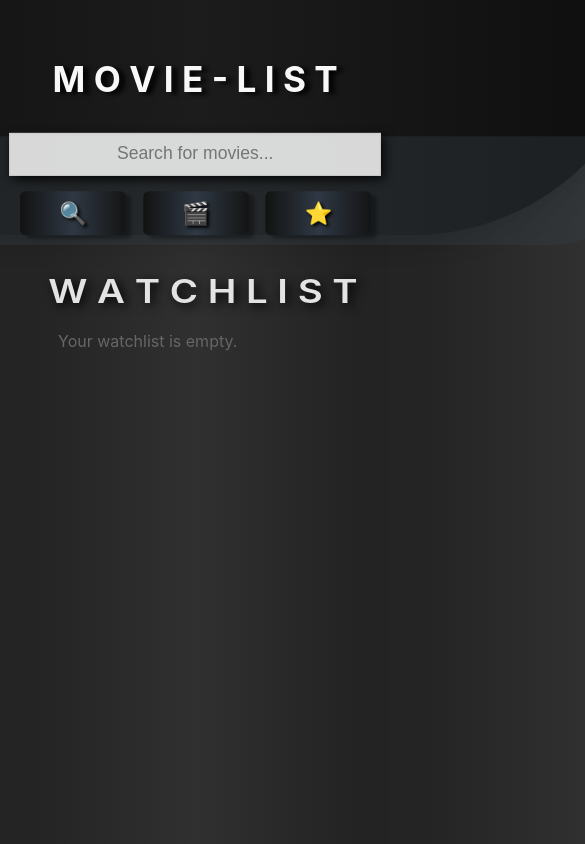
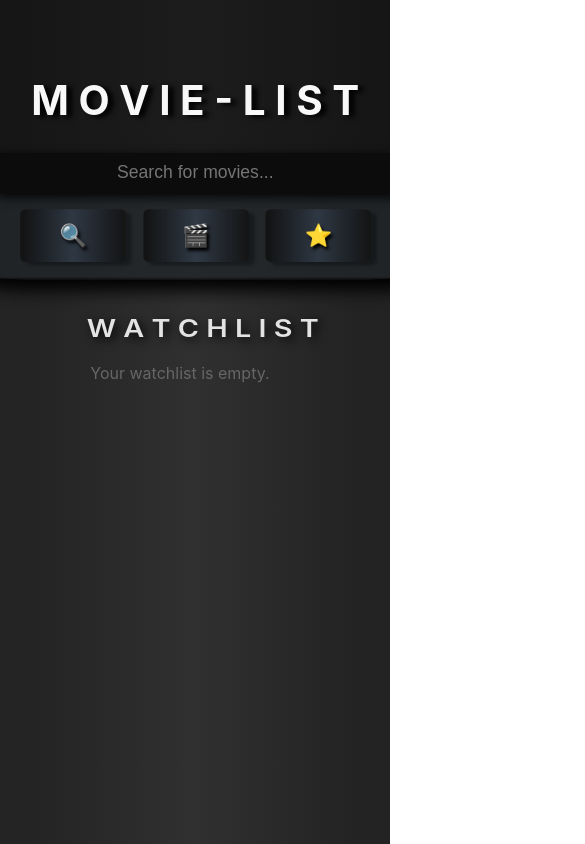
Before and after one commit to RobinJohansson1992/watch-list, a React (Vite) app: page / in a window 390 px wide. Shown: the top 844 px of the page, 585 px wide, since content can reach past the window. Built offline with nearby package versions, Linux system fonts and the light colour scheme.

Commit message:
added rating function and ratingslist

```diff
--- a/src/App.css
+++ b/src/App.css
@@ -390,7 +390,74 @@ body {
 .popup-content button:hover {
   background-color: #7d1919;
 }
+.rating-input {
+  width: 100%;
+  padding: 8px;
+  margin: 8px 0;
+  font-size: 1rem;
+  border-radius: 6px;
+  border: 1px solid #ccc;
+  text-align: center;
+}
+
+.rating-error {
+  color: red;
+  font-size: 0.85rem;
+}
+
+.rated-list {
+  list-style: none;
+  padding: 0;
+  max-width: 600px;
+  max-height: 250px;
+  margin: 0 auto;
+  overflow-y: auto;
+}
+
+.rated-item {
+  display: flex;
+  align-items: center;
+  gap: 16px;
+  width: 35vw;
+  height: 9vh;
+  padding: 12px;
+  border-bottom: 1px solid #333;
+}
+
+.rated-poster {
+  width: 50px;
+  height: 75px;
+  object-fit: cover;
+  border-radius: 4px;
+}
+
+.rated-title {
+  flex: 1;
+  font-size: 1rem;
+}
+
+.rated-score {
+  font-size: 1.2rem;
+  font-weight: bold;
+}
 @media (max-width: 768px) {
+  .rated-list {
+  list-style: none;
+  padding: 0;
+  width: 90vw;
+  max-height: 250px;
+  margin: 0 auto;
+  overflow-y: auto;
+}
+.rated-item {
+  display: flex;
+  align-items: center;
+  gap: 16px;
+  width: 80vw;
+  height: 9vh;
+  padding: 12px;
+  border-bottom: 1px solid #333;
+}
   .movie-grid {
     /* display: grid;
     width: 100vw;
@@ -398,9 +465,13 @@ body {
     flex-direction: row;
     justify-content: center;
     flex-wrap: wrap; */
+    flex-wrap: nowrap;
     display: flex;
-    width: 100vw;
+    width: 90vw;
     flex-direction: row;
+    justify-content: start;
+    overflow-x: auto;
+    padding-bottom: 1rem;
   }
 
   .movie-card {
@@ -419,8 +490,8 @@ body {
       rgba(28, 28, 28, 1) 50%,
       rgba(18, 18, 18, 1) 100%
     );
-    height: 19rem;
-    width: 8rem;
+    height: 21rem;
+    width: 9.5rem;
     margin: 0.5rem;
     box-shadow: 2px 2px 7px rgba(193, 183, 255, 0.407);
     box-shadow: 2px 2px 7px rgba(0, 0, 0, 0.407);
@@ -431,9 +502,9 @@ body {
   }
 
   .movie-poster {
-    width: 100%;
+    width: 150px;
     height: 250px;
-    max-height: 190px;
+    max-height: 230px;
     object-fit: cover;
     margin-bottom: 8px;
     box-shadow: 0px 0px 5px rgb(0, 0, 0);
@@ -460,8 +531,13 @@ body {
       rgba(48, 48, 48, 1) 50%,
       rgb(35, 35, 35) 91%
     );
+    width: 100%;
   }
-
+  html,
+  body {
+    overflow-x: hidden;
+    max-width: 100%;
+  }
   .header-box {
     font-size: 20px;
     font-weight: bold;
@@ -476,27 +552,25 @@ body {
       rgba(13, 13, 13, 1) 100%
     );
     width: 270%;
-    height: 9.5rem;
+    height: 10.5rem;
     border-radius: 6rem;
     display: flex;
     flex-direction: column;
     justify-content: center;
     align-items: center;
     text-shadow: 5px 2px 5px rgb(0, 0, 0);
-    box-shadow: 2px 2px 25px rgba(0, 0, 0, 0.262);
     transform: scale(1.1);
-    padding: 4.5rem 0rem 0rem 0rem;
+    padding: 5.5rem 0rem 0rem 0rem;
     border-radius: 0rem 0rem 35rem 35rem;
-    -webkit-border-radius:;
-    -moz-border-radius:;
-    -ms-border-radius:;
-    -o-border-radius:;
+    overflow-x: hidden;
+    padding-bottom: 10px;
+    box-shadow: 10px 10px 15px black;
   }
   .header-box h1 {
     color: rgb(248, 248, 248);
     text-shadow: 5px 2px 5px rgb(0, 0, 0);
     padding-bottom: 0rem;
-    font-size: 2rem;
+    font-size: 2.3rem;
   }
   #watch-title {
     display: flex;
@@ -519,7 +593,7 @@ body {
     background-color: rgba(54, 64, 75, 0.34);
     border-radius: 0rem 0rem 0.6rem 0.6rem;
     padding-top: 0.7rem;
-    padding-bottom: 2rem;
+    padding-bottom: 2.5rem;
     border-radius: 0rem 0rem 35rem 35rem;
     -webkit-border-radius: 0rem 0rem 35rem 35rem;
     -moz-border-radius: 0rem 0rem 35rem 35rem;
@@ -542,8 +616,10 @@ body {
     flex-grow: 1;
     padding: 8px;
     height: 1.3em;
-    width: 110%;
+    width: 120%;
     border: 1px solid #ccc;
+    color: WHITE;
+    border: none;
     border-radius: 0.4rem;
     font-size: 16px;
     margin-left: 0rem;
@@ -551,7 +627,7 @@ body {
     box-shadow: 3px 3px 10px black;
     margin-top: 5px;
     margin-bottom: 0px;
-    background-color: rgba(242, 242, 242, 0.877);
+    background-color: rgb(12, 12, 12);
     -webkit-border-radius: 0rem;
     -moz-border-radius: 0.4rem;
     -ms-border-radius: 0.4rem;
@@ -577,7 +653,7 @@ body {
     font-size: 20px;
     margin: 0px 0px 0px 10px;
     width: 6rem;
-    height: 2.5rem;
+    height: 3rem;
     text-shadow: 2px 2px 3px rgb(0, 0, 0);
     display: flex;
     justify-content: center;
@@ -590,6 +666,14 @@ body {
   }
   .section-title {
     display: none;
+  }
+  #watch-title {
+    width: 100%;
+    display: flex;
+    justify-content: center;
+    align-items: center;
+    font-size: 1.5rem;
+    margin-left: none;
   }
   .search-button {
     margin: 0px 0px 0px 1px;
--- a/src/components/MovieSearch.jsx
+++ b/src/components/MovieSearch.jsx
@@ -1,39 +1,41 @@
-// useState är en hook, även useEffect-(varje gång watchlist ändras ska den här koden köras(i detta fallet)).
-
 import { useState, useEffect } from "react";
 import Search from "./MovieSearchComponents/Search";
 import SearchResults from "./MovieSearchComponents/SearchResults";
 import WatchList from "./MovieSearchComponents/WatchList";
 import Popup from "./MovieSearchComponents/Popup";
+import RatingPopup from "./MovieSearchComponents/RatingPopup";
+import RatingsList from "./MovieSearchComponents/RatingsList";
 
 function MovieSearch() {
   const [searchResults, setSearchResults] = useState([]);
-  const [watchList, SetWatchList] = useState(
-    // sätt "eller tom || []" för att sidan ska fungera även när man tömmer listan:
+  const [watchList, setWatchList] = useState(
     JSON.parse(localStorage.getItem("watchlist")) || [],
   );
+  const [ratedMovies, setRatedMovies] = useState(
+    JSON.parse(localStorage.getItem("ratedMovies")) || [],
+  );
+  const [currentView, setCurrentView] = useState("main"); // "main" | "rated"
+  const [moviePopup, setMoviePopup] = useState(null);
+  const [popupMessage, setPopupMessage] = useState("");
+  const [ratingPopupMovie, setRatingPopupMovie] = useState(null);
 
-  //hämta api-nyckeln från .env:
   const apiKey = import.meta.env.VITE_API_KEY;
 
-  //tar emot två parametrar, först en funktion, sen en lista med dependencies:
-  //useEffect funkar som en trigger.
   useEffect(() => {
-    //localStorage - inbyggt i javascript.
     localStorage.setItem("watchlist", JSON.stringify(watchList));
   }, [watchList]);
 
+  useEffect(() => {
+    localStorage.setItem("ratedMovies", JSON.stringify(ratedMovies));
+  }, [ratedMovies]);
+
   function clearResults() {
-    //gör searchResults till tom array:
     setSearchResults([]);
   }
-  // popup:
-  const [moviePopup, setMoviePopup] = useState(null);
-  const [popupMessage, setPopupMessage] = useState("");
 
   function AddToWatchList(movieToAdd) {
     if (!watchList.some((movie) => movie.imdbID === movieToAdd.imdbID)) {
-      SetWatchList([...watchList, movieToAdd]);
+      setWatchList([...watchList, movieToAdd]);
     }
     setPopupMessage("✅ Added to watchlist!");
     setMoviePopup(movieToAdd);
@@ -43,20 +45,31 @@ function MovieSearch() {
     const movieToRemove = watchList.find(
       (movie) => movie.imdbID === idToRemove,
     );
-    SetWatchList(watchList.filter((movie) => movie.imdbID !== idToRemove));
+    setWatchList(watchList.filter((movie) => movie.imdbID !== idToRemove));
     setPopupMessage("🗑️ Removed from watchlist.");
     setMoviePopup(movieToRemove);
+  }
+
+  function handleRateSubmit(movie, rating) {
+    setRatedMovies((prev) => {
+      const exists = prev.find((m) => m.imdbID === movie.imdbID);
+      if (exists) {
+        // Uppdatera betyget om filmen redan är betygsatt
+        return prev.map((m) =>
+          m.imdbID === movie.imdbID ? { ...m, rating } : m,
+        );
+      }
+      return [...prev, { ...movie, rating }];
+    });
   }
 
   async function HandleSearch(event, searchTerm) {
     event.preventDefault();
     try {
-      //använda nyckeln i response:
       const response = await fetch(
         `https://www.omdbapi.com/?s=${searchTerm}&apikey=${apiKey}`,
       );
       const data = await response.json();
-      console.log(data);
       if (data.Response === "True") {
         setSearchResults(data.Search);
       }
@@ -67,19 +80,41 @@ function MovieSearch() {
     <>
       <div className="header-box">
         <h1 className="app-title">M O V I E - L I S T</h1>
-        <Search handleSearch={HandleSearch} clearResults={clearResults} />
+        <Search
+          handleSearch={HandleSearch}
+          clearResults={clearResults}
+          onShowWatchlist={() => setCurrentView("main")}
+          onShowRated={() => setCurrentView((v) => "rated")}
+        />
       </div>
+
       <Popup
         movie={moviePopup}
         onClose={() => setMoviePopup(null)}
         message={popupMessage}
       />
-      {/*search form*/}
-      <SearchResults
-        searchResults={searchResults}
-        addToWatchList={AddToWatchList}
+      <RatingPopup
+        movie={ratingPopupMovie}
+        onClose={() => setRatingPopupMovie(null)}
+        onSubmit={handleRateSubmit}
       />
-      <WatchList movies={watchList} removeFromWatchList={RemoveFromWatchList} />
+
+      {currentView === "rated" ? (
+        <RatingsList ratedMovies={ratedMovies} />
+      ) : (
+        <>
+          <SearchResults
+            searchResults={searchResults}
+            addToWatchList={AddToWatchList}
+            onRate={setRatingPopupMovie}
+          />
+          <WatchList
+            movies={watchList}
+            removeFromWatchList={RemoveFromWatchList}
+            onRate={setRatingPopupMovie}
+          />
+        </>
+      )}
     </>
   );
 }
--- /dev/null
+++ b/src/components/MovieSearchComponents/RatingPopup.jsx
@@ -0,0 +1,56 @@
+import { useState } from "react";
+
+function RatingPopup({ movie, onClose, onSubmit }) {
+  const [rating, setRating] = useState("");
+  const [error, setError] = useState("");
+
+  if (!movie) {
+    return null;
+  }
+
+  function handleSubmit() {
+    const parsed = parseFloat(rating);
+    if (isNaN(parsed) || parsed < 0 || parsed > 10) {
+      setError("Rating must be between 0 and 10.");
+      return;
+    }
+    onSubmit(movie, parsed);
+    onClose();
+  }
+
+  return (
+    <div className="popup-overlay" onClick={onClose}>
+      <div className="popup-content" onClick={(e) => e.stopPropagation()}>
+        {movie.Poster !== "N/A" && (
+          <img src={movie.Poster} alt={movie.Title} className="popup-poster" />
+        )}
+        <h2>{movie.Title}</h2>
+        <p>{movie.Year}</p>
+        <p>Add rating: (0–10):</p>
+        <input
+          type="number"
+          min="0"
+          max="10"
+          step="0.1"
+          value={rating}
+          onChange={(e) => {
+            setRating(e.target.value);
+            setError("");
+          }}
+          placeholder="ex. 8.2"
+          className="rating-input"
+        />
+        {error && <p className="rating-error">{error}</p>}
+        <div className="card-buttons">
+          <button onClick={handleSubmit} className="add-button">
+            SAVE
+          </button>
+          <button onClick={onClose} className="remove-button">
+            CANCEL
+          </button>
+        </div>
+      </div>
+    </div>
+  );
+}
+export default RatingPopup;
--- /dev/null
+++ b/src/components/MovieSearchComponents/RatingsList.jsx
@@ -0,0 +1,34 @@
+function RatedList() {
+  // Hämta från localStorage direkt
+  const ratedMovies = JSON.parse(localStorage.getItem("ratedMovies")) || [];
+  const sorted = [...ratedMovies].sort((a, b) => b.rating - a.rating);
+
+  return (
+    <div className="watchlist-section">
+      <h2 className="section-title" id="watch-title">R A T I N G S</h2>
+      {sorted.length < 1 ? (
+        <p className="empty-watchlist">Nothing here yet...</p>
+      ) : (
+        <ul className="rated-list">
+          {sorted.map((movie) => (
+            <li key={movie.imdbID} className="rated-item">
+              {movie.Poster !== "N/A" && (
+                <img
+                  src={movie.Poster}
+                  alt={movie.Title}
+                  className="rated-poster"
+                />
+              )}
+              <span className="rated-title">
+                {movie.Title} ({movie.Year})
+              </span>
+              <span className="rated-score">⭐ {movie.rating.toFixed(1)}</span>
+            </li>
+          ))}
+        </ul>
+      )}
+    </div>
+  );
+}
+
+export default RatedList;
--- a/src/components/MovieSearchComponents/Search.jsx
+++ b/src/components/MovieSearchComponents/Search.jsx
@@ -1,6 +1,6 @@
 import { useState } from "react";
 
-function Search({ handleSearch, clearResults }) {
+function Search({ handleSearch, clearResults, onShowRated, onShowWatchlist }) {
   const [searchTerm, setSearchTerm] = useState("");
 
   function handleSearchChange(event) {
@@ -11,6 +11,7 @@ function Search({ handleSearch, clearResults }) {
     setSearchTerm("");
     //hämta från movieSearch:
     clearResults();
+    onShowWatchlist();
   }
 
   return (
@@ -34,7 +35,7 @@ function Search({ handleSearch, clearResults }) {
           <button className="search-button" onClick={handleSearchClear}>
             🎬
           </button>
-          <button className="search-button">⭐</button>
+          <button className="search-button" onClick={onShowRated}>⭐</button>
         </div>
       </form>
     </div>
--- a/src/components/MovieSearchComponents/SearchResults.jsx
+++ b/src/components/MovieSearchComponents/SearchResults.jsx
@@ -1,8 +1,7 @@
 import MovieCard from "./MovieCard";
 
-function SearchResults({ searchResults, addToWatchList }) {
+function SearchResults({ searchResults, addToWatchList, onRate }) {
   return (
-    <div className="search-results">
     <div className="movie-grid">
       {searchResults.map((movie) => (
         <MovieCard
@@ -11,9 +10,9 @@ function SearchResults({ searchResults, addToWatchList }) {
           btnFunction={() => addToWatchList(movie)}
           btnClass="add-button"
           btnText="ADD MOVIE"
+          onRate={onRate}  // ← ny prop
         />
       ))}
-      </div>
     </div>
   );
 }
--- a/src/components/MovieSearchComponents/WatchList.jsx
+++ b/src/components/MovieSearchComponents/WatchList.jsx
@@ -1,6 +1,6 @@
 import MovieCard from "./MovieCard";
 
-function WatchList({ movies, removeFromWatchList }) {
+function WatchList({ movies, removeFromWatchList, onRate }) {
   return (
     <div className="watchlist-section">
       <h2 className="section-title" id="watch-title">
@@ -18,6 +18,7 @@ function WatchList({ movies, removeFromWatchList }) {
               btnFunction={() => removeFromWatchList(movie.imdbID)}
               btnClass="remove-button"
               btnText="REMOVE"
+              onRate={onRate}
             />
           ))}
         </div>
```
Also changed, not shown: src/components/MovieSearchComponents/MovieCard.jsx (+7 -20 lines). Lines whose indentation alone changed are shown as unchanged.
